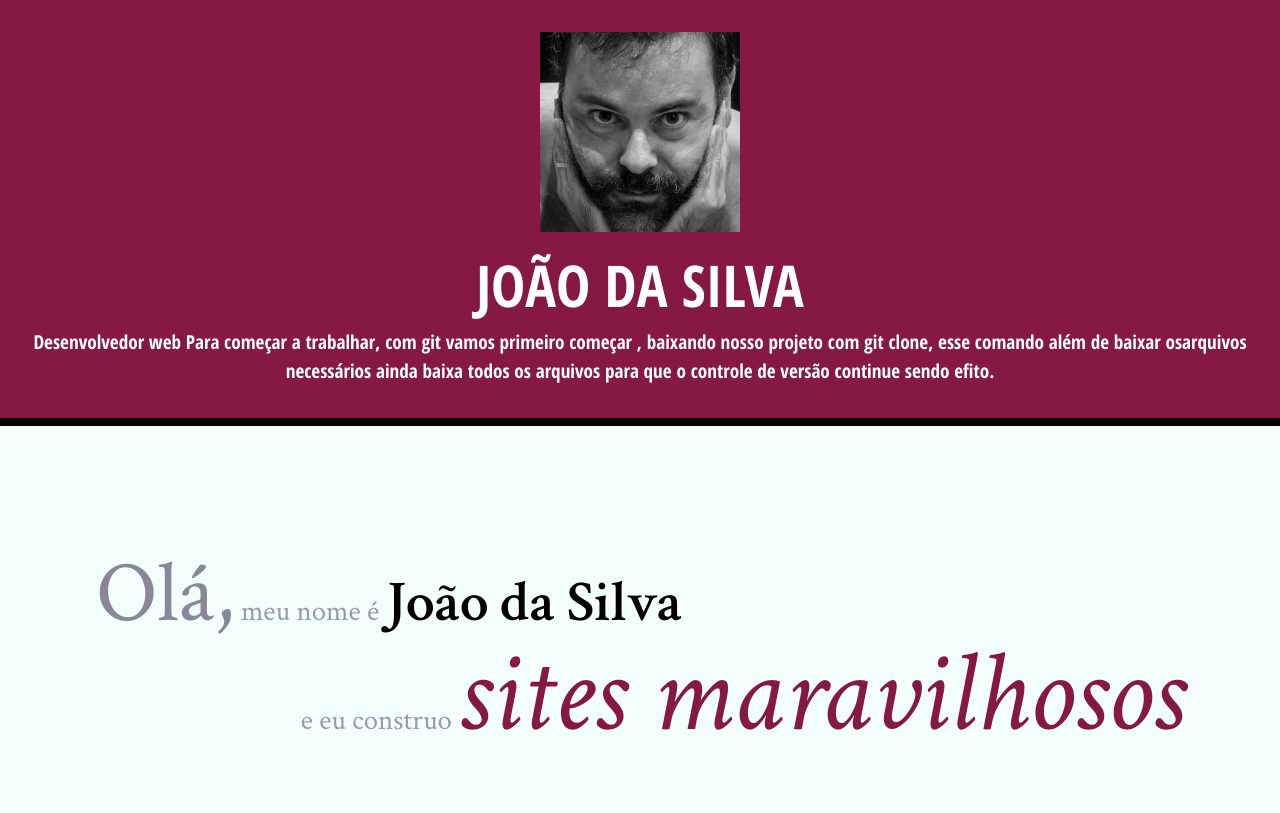
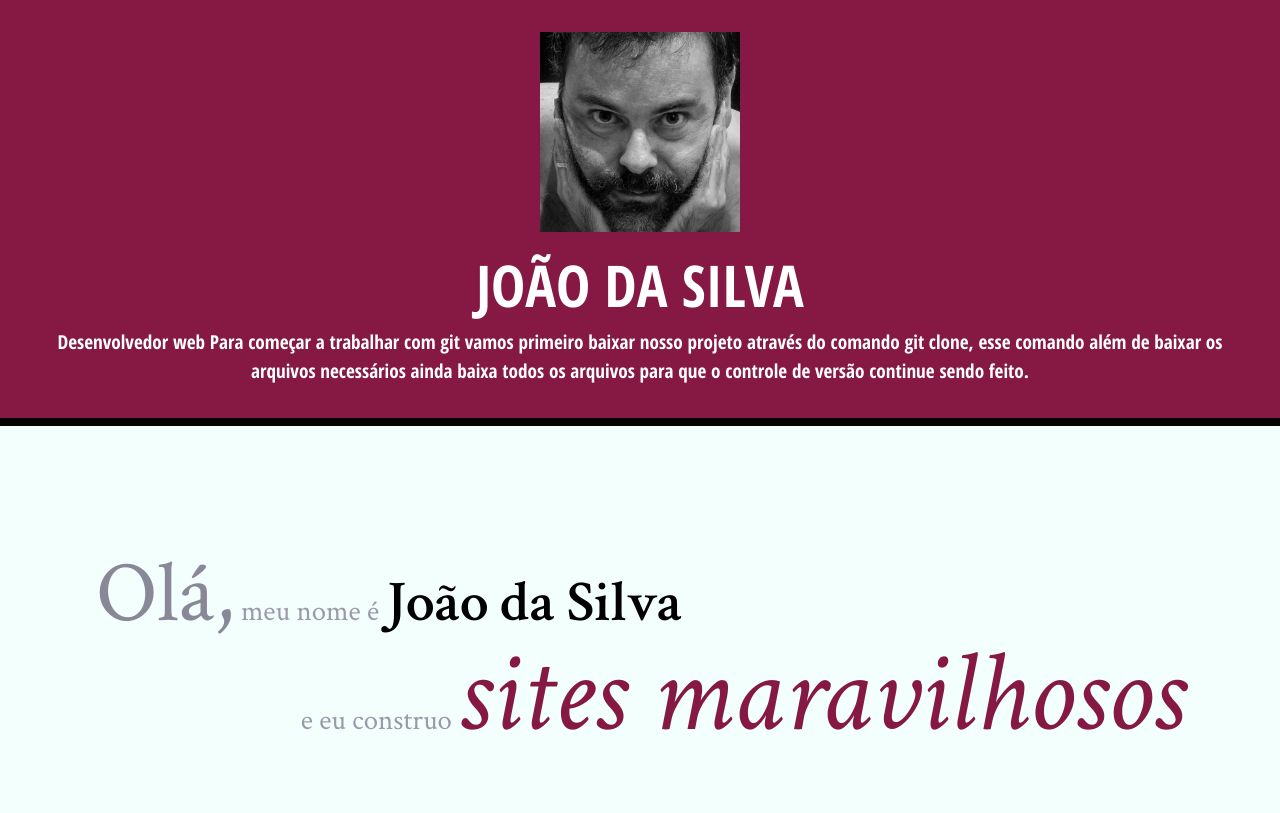
Before and after one commit to RockLee6544/HTML5_CSS3_II, a plain HTML site: page index.html in a window 1280 px wide. Shown: the top 813 px of the page. Drawn offline with Linux system fonts and the light colour scheme.

Commit message:
anotações sobre git clone

```diff
--- a/index.html
+++ b/index.html
@@ -16,9 +16,9 @@
         <img class="foto-home" src="imagens/eu.jpg" alt="Foto de João da Silva">
         <h1>João da Silva</h1>
         <p class="subtitulo-principal">Desenvolvedor web
-	 Para  começar a trabalhar, com git vamos  primeiro começar , baixando nosso projeto com git clone,
-	 esse comando além de baixar osarquivos necessários ainda baixa todos os arquivos para que o controle de
-	 versão continue sendo efito.
+	 Para começar a trabalhar com git vamos primeiro baixar nosso projeto através do comando git clone,
+	 esse comando além de baixar os arquivos necessários ainda baixa todos os arquivos para que o controle de
+	 versão continue sendo feito.
 	</p>
     </header>
     <main>
```
